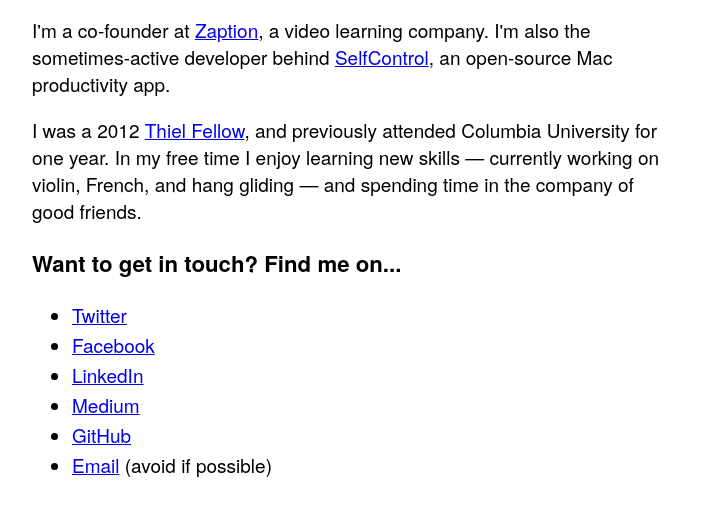
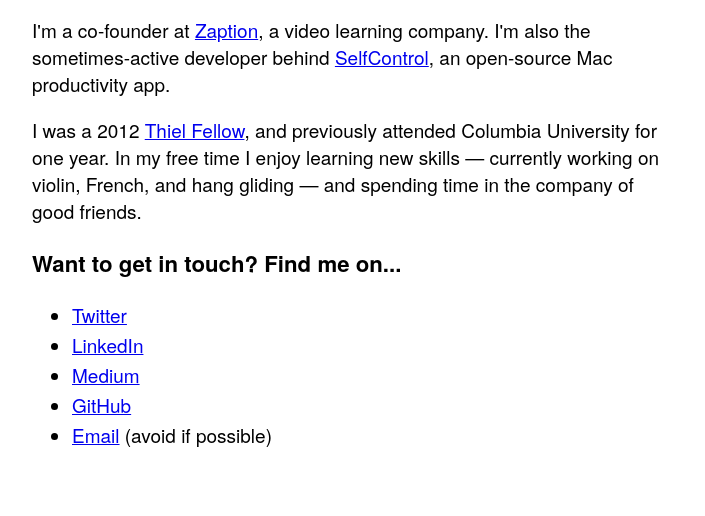
Before and after one commit to cstigler/cstigler.github.io, a plain HTML site: page index.html in a window 1280 px wide. Shown: the part 254-770 px from the top of the page, without its empty margins (286-991 px from the left). Drawn offline with Linux system fonts and the light colour scheme.

Commit message:
Remove Facebook link

```diff
--- a/index.html
+++ b/index.html
@@ -61,7 +61,6 @@
 			<h3>Want to get in touch? Find me on...</h3>
 			<ul class="ways-to-bother-me">
 				<li><a href="https://twitter.com/charliestigler">Twitter</a></li>
-				<li><a href="https://facebook.com/charlie.stigler">Facebook</a></li>
 				<li><a href="https://www.linkedin.com/in/cstigler">LinkedIn</a></li>
 				<li><a href="https://medium.com/@charliestigler/">Medium</a></li>
 				<li><a href="https://github.com/cstigler">GitHub</a></li>
```
